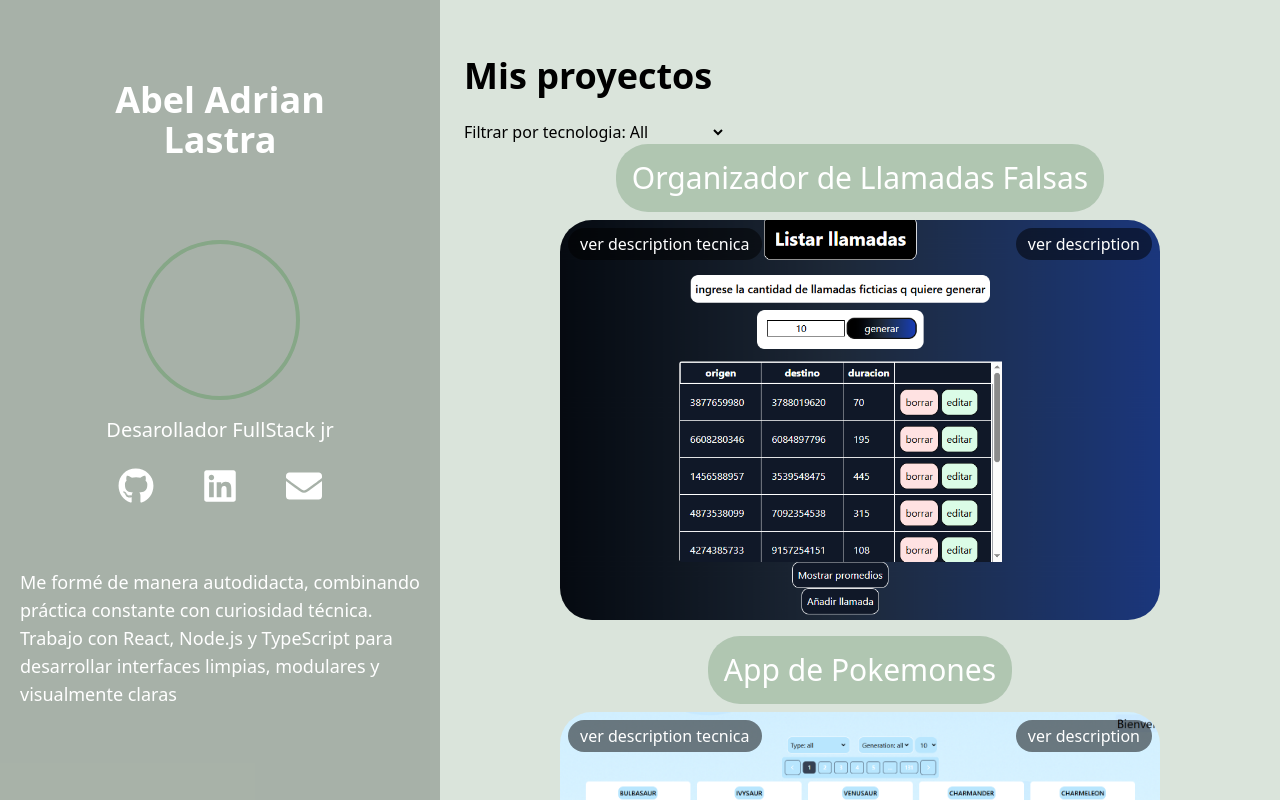
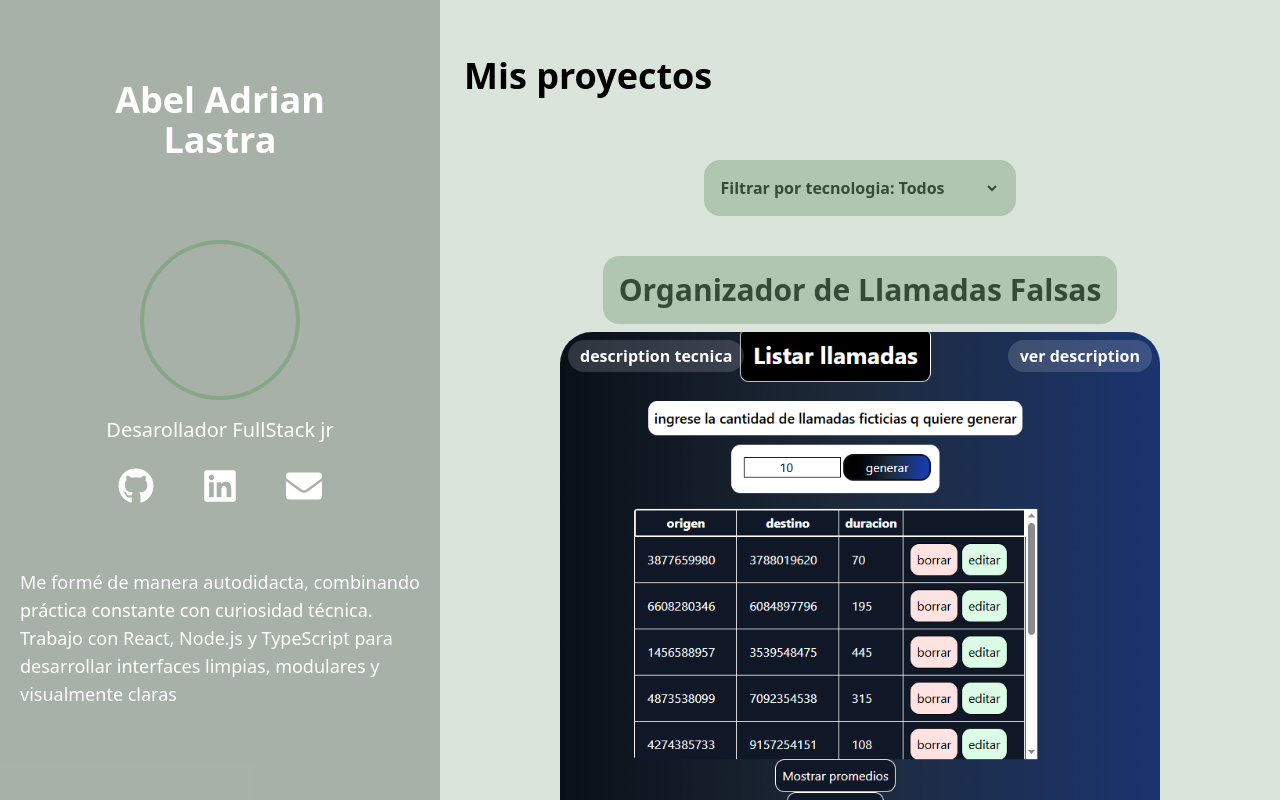
Before and after one commit to abellastra/Porfolio-, a React (Vite) app: page / in a window 1280 px wide. Built offline with nearby package versions, Linux system fonts and the light colour scheme.

Commit message:
se modificaron los estilos y las descripcines

```diff
--- a/src/components/Filter.tsx
+++ b/src/components/Filter.tsx
@@ -1,29 +1,31 @@
 import { useState } from "react";
-function Filter() {
-  const [selectedTech, setSelectedTech] = useState("all");
 
+type props={
+  setTypeOfFilter:(value:string)=>void;
+}
+
+function Filter({ setTypeOfFilter}:props) {
   return (
-    <div>
+    <div className="flex justify-center font-bold bg-[#86a787]/50 max-w-[40vh] p-4 text-[#344c37ff]  rounded-2xl m-[5vh]">
       <label>
         Filtrar por tecnologia:
         <select
           onChange={(e: React.ChangeEvent<HTMLSelectElement>) => {
-            setSelectedTech(e.target.value);
+            setTypeOfFilter(e.target.value);
           }}
           name=""
           id=""
         >
-          <option value="react">All</option>
-
-          <option value="react">docker</option>
-          <option value="react">node_js</option>
+          <option value="all">Todos</option>
+          <option value="docker">docker</option>
+          <option value="node_js">node_js</option>
           <option value="react">react</option>
-          <option value="react">postgresql</option>
-          <option value="react">tailwind</option>
-          <option value="react">TypeScript</option>
-          <option value="react">JavaScript</option>
-          <option value="react">MySQL</option>
-          <option value="react">git</option>
+          <option value="postgresql">postgresql</option>
+          <option value="tailwind">tailwind</option>
+          <option value="typescript">TypeScript</option>
+          <option value="javascript">JavaScript</option>
+          <option value="mysql">MySQL</option>
+          <option value="git">git</option>
         </select>
       </label>
     </div>
--- a/src/components/StackTecnologies.tsx
+++ b/src/components/StackTecnologies.tsx
@@ -33,7 +33,7 @@ function StackTecnologies() {
           >
             <img
               key={index}
-              className="w-20 h-20 inline-block p-1 hover:w-30   transition-transform duration-300 hover:scale-150"
+              className="w-20 p-1 hover:w-30   transition-transform duration-300 hover:scale-150"
               src={tecno.icon}
               alt=""
             />
--- a/src/components/proyectCard.tsx
+++ b/src/components/proyectCard.tsx
@@ -1,11 +1,17 @@
-import { useState } from "react";
+import { useEffect, useState } from "react";
+
+type Tech = {
+  name: string;
+  img: string;
+};
 type Props = {
   title: string;
   description: string;
   descriptionTecnic: string;
-  tech: string[];
+  tech:Tech[]
   img: string;
   linkGitHub: string;
+
 };
 
 function ProyectCard({
@@ -18,20 +24,21 @@ function ProyectCard({
 }: Props) {
   const [descripcionStatus, setDescripcionStatus] = useState(false);
   const [descripionTecnicStatus, setDescripionTecnicStatus] = useState(false);
+
+
   return (
     <div className="flex flex-col justify-center items-center text-white ">
-      <h2 className="bg-[#86a787]/50 rounded-4xl text-lg md:text-3xl p-[2px] md:p-4 mb-2">
+      <h2 className="bg-[#86a787]/50 font-bold text-[#344c37ff] rounded-2xl text-lg md:text-3xl p-[2px] md:p-4 mb-2">
         {title}
       </h2>
 
-      <div className=" flex w-full max-w-[600px] h-[300px] md:h-[400px] relative">
-        {/* <div className="flex w-[20vh] sm:w-[30vh] md:w-[60vh] h-[300px] md:h-[400px] relative"> */}
+      <div className=" flex w-full max-w-[600px] h-[300px] md:h-[500px] relative">
         <button
           onClick={() => {
             setDescripcionStatus((prev) => !prev);
             setDescripionTecnicStatus(false);
           }}
-          className=" hover:bg-[rgb(0,0,0 )] absolute top-2 right-2 text-white z-20 bg-black/50 rounded-full px-3 hover:scale-110  py-1 hover:shadow-[0_0_20px_#22c55e] transition-transform duration-300"
+          className=" hover:bg-[#023f063f]  hover:text-black font-bold absolute top-2 right-2 text-white z-20 bg-[#e3e3f12b] rounded-full px1 md:px-3 hover:scale-110  py-1 hover:shadow-[0_0_20px_#22c55e] transition-transform duration-300"
         >
           {descripcionStatus ? "Ocultar description" : "ver description"}
         </button>
@@ -39,39 +46,56 @@ function ProyectCard({
           onClick={() => {
             setDescripionTecnicStatus((prev) => !prev);
             setDescripcionStatus(false);
+            console.log(descripcionStatus);
           }}
-          className=" hover:bg-[rgb(0,0,0 )] absolute top-2 left-2 text-white z-20 bg-black/50 rounded-full px-3 hover:scale-110  py-1 hover:shadow-[0_0_20px_#22c55e] transition-transform duration-300"
+          className=" hover:bg-[#023f063f] hover:text-black  font-bold absolute top-2 left-2 text-white z-20 bg-[#e3e3f12b] rounded-full px-3 hover:scale-110  py-1 hover:shadow-[0_0_20px_#22c55e] transition-transform duration-300"
         >
-          {descripcionStatus
+          {descripionTecnicStatus
             ? "Ocultar description"
-            : "ver description tecnica "}
+            : " description tecnica"}
         </button>
         {!descripcionStatus && !descripionTecnicStatus && (
-          // <div className="bg-[#86a787]/60 w-[40vh]  sm:w-[60vh] h-full overflow-hidden hover:shadow-[0_0_20px_#22c55e]">
-          <a href={linkGitHub} target="_blank">
+          <a
+            className="flex justify-center items-center"
+            href={linkGitHub}
+            target="_blank"
+          >
             <img
               className="h-full w-full object-cover transition-transform rounded-4xl duration-300 hover:scale-110"
               src={img}
               alt="foto"
             />
           </a>
-          // </div>
         )}
         {descripcionStatus && (
-          <div className=" flex flex-col bg-[#86a787]/60  w-full  p-4 h-full justify-center items-center mb-4  rounded-4xl  overflow-y-auto">
-            <h5 className="w-full  flex justify-center text-xl pb-4">
+          <div className=" flex flex-col bg-[#86a787]/60 mt-4 items-center w-full  p-4 h-full  items-center  mb-4  rounded-4xl  overflow-y-auto">
+            <h5
+              className="w-full text-[#344c37ff] font-bold
+ text-2xl pb-4"
+            >
               {description}
             </h5>
-            <div className=" grid  grid-cols-6 justify-center mt-1 ">
+          </div>
+        )}
+
+        {descripionTecnicStatus && (
+          <div className=" flex font-bold text-[#344c37ff] flex-col bg-[#86a787]/80 w-full h-full  items-center   rounded-4xl  overflow-y-auto  hover:scale-105  transition duration-600 ease-in-out ">
+            <h5 className="w-full pr-10 pl-10 pt-12 flex justify-center text-xl  hover:z-29 whitespace-pre-line ">
+              {descriptionTecnic}
+            </h5>
+            <h4 className="whitespace-pre-line text-sm p-4"></h4>
+            <h1 className="text-2xl">Tecnologias implementadas</h1>
+
+            <div className=" grid  grid-cols-6  mt-1 ">
               {tech.map((t, i) => (
                 <div
-                  className="bg-[#86a787] w-[5vh] m-2 p-1 hover:scale-150 hover:shadow-[0_0_20px_#22c55e]  max-w[10vh]   rounded-3xl"
+                  className="bg-[#86a787] w-[5vh] m-2 p-1 hover:shadow-[0_0_20px_#22c55e]  max-w[10vh]   rounded-3xl"
                   key={i}
                 >
                   <img
                     className=" h-[5vh]
                    min-w[5vh]"
-                    src={t}
+                    src={t.img}
                     alt=""
                   />
                 </div>
@@ -79,8 +103,6 @@ function ProyectCard({
             </div>
           </div>
         )}
-
-        {descripionTecnicStatus && <h1>{descriptionTecnic }</h1>}
       </div>
     </div>
   );
--- a/src/components/proyects.tsx
+++ b/src/components/proyects.tsx
@@ -1,5 +1,5 @@
 import Filter from "../components/Filter";
-import {FilterOfTecnologi} from "../hook/FilterOfTecnologi";
+import { FilterOfTecnologi } from "../hook/FilterOfTecnologi";
 
 import ProyectsCard from "./proyectCard";
 import proyectLlamadaPNG from "../assets/proyecto-llamadas.png";
@@ -9,7 +9,7 @@ import react from "../assets/react.png";
 import ts from "../assets/ts.png";
 import mysql from "../assets/mysql.png";
 import js from "../assets/js.png";
-import {FaCss3} from "react-icons/fa";
+import { FaCss3 } from "react-icons/fa";
 import postgresql from "../assets/postgresql.png";
 import pokemonPng from "../assets/pokemon.png";
 import organizadorTareasPNG from "../assets/OrganizadorTareas.png";
@@ -17,6 +17,7 @@ import tatetiPNG from "../assets/tatetiPNG.png";
 import organizadorPrestamosPNG from "../assets/organizadorPrestamosPNG.png";
 import calculadoraPNG from "../assets/claculadoraPNG.png";
 import tailwind from "../assets/tailwind.png";
+import { useEffect, useState } from "react";
 
 function Proyects() {
   const proyects = [
@@ -25,9 +26,14 @@ function Proyects() {
       title: "Organizador de Llamadas Falsas",
       description:
         "Aplicación web full stack desarrollada para crear, editar y gestionar llamadas ficticias con datos validados y persistencia en base de datos MySQL. Este proyecto me permitió integrar mis conocimientos en React (frontend), Node.js y Express (backend), TypeScript y manejo de bases de datos, logrando un producto funcional y escalable.",
-      descriptionTecnic:
-        "El backend está desarrollado con Node.js, Express y MySQL. Todas las rutas (GET, POST, PUT, DELETE).Se implementan funcionalidades como Generación automática de llamadas ficticias con datos aleatorios (origen, destino, duración) Inserción manual de llamadas nuevas Edición y eliminación de registros existentes Cálculo de duración total y promedio Validación básica de datos (longitud de números, tipo de ID) La conexión con la base de datos se realiza mediante el cliente mysql2, y se combinan promesas con callbacks para manejar operaciones asincrónicas. Aunque el proyecto no está modularizado ni tipado en profundidad, se priorizó la funcionalidad y la claridad del flujo.Tecnologías: Node.js, Express, TypeScript, MySQL, mysql2 Estructura: Centralizada en index.ts, sin separación por capas Estado: Funcional y listo para refactorización futura Aprendizajes: Manejo de promesas y callbacks, validación manual, persistencia relacional, diseño de endpoints RESTful",
-      tech: [react, node_js, ts, mysql, tailwind],
+      descriptionTecnic: `Frontend: 🧩 Desarrollado con React y CSS plano, incluye componentes funcionales, diseño responsive y lógica de edición y eliminación.\n\n Backend: 🔧 Construido con Express y TypeScript, expone rutas REST (GET, POST, PUT, DELETE) para gestionar llamadas ficticias.\n\n Base de datos: 🐬 Modelo relacional en MySQL, con inserción manual y conexión mediante mysql2 usando promesas y callbacks.\n\n Arquitectura: 🧠 Front y back separados, con validación básica en ambos extremos y cálculo de duración total y promedio. Proyecto funcional, listo para modularizar y escalar.`,
+      tech: [
+        { name: "react", img: react },
+        { name: "node_js", img: node_js },
+        { name: "ts", img: ts },
+        { name: "mysql", img: mysql },
+        { name: "tailwind", img: tailwind },
+      ],
       img: proyectLlamadaPNG,
       linkGitHub:
         "https://github.com/abellastra/Organizador-de-llamadas-con-react",
@@ -37,10 +43,15 @@ function Proyects() {
       title: "App de Pokemones",
       description:
         "Aplicación colaborativa con login opcional. Usuarios autenticados pueden guardar favoritos en PostgreSQL. Muestra 20 pokemones desde una API externa, con filtros por tipo y generación. Incluye menú hamburguesa, cambio de tema, mensaje de bienvenida y cierre de sesión con confirmación. Enfocada en modularidad, experiencia visual y persistencia de datos. ",
-      descriptionTecnic:
-        "Aplicación web colaborativa desarrollada con React, Tailwind CSS, Node.js, TypeScript, PostgreSQL y Docker, enfocada en modularidad, experiencia visual y persistencia de datos. Consume una API externa para mostrar dinámicamente un listado de 20 Pokémon, con filtros por tipo y generación. El frontend incluye componentes reutilizables, menú hamburguesa, cambio de tema (dark/light), mensaje de bienvenida personalizado y cierre de sesión con confirmación. El login es opcional, pero los usuarios autenticados pueden guardar sus Pokémon favoritos en una base de datos PostgreSQL, gestionada desde el backend con Express. La aplicación está dockerizada para facilitar el despliegue y la integración entre servicios. Se aplicaron principios de accesibilidad visual, organización de imports, y separación de responsabilidades entre frontend, backend y persistencia. Este proyecto consolida habilidades en consumo de APIs, manejo de estados, autenticación, diseño responsive, y persistencia relacional en entornos productivos.",
-
-      tech: [react, tailwind, node_js, ts, postgresql, docker],
+      descriptionTecnic: `  Frontend: 🧩 Hecho con React + TypeScript, diseño responsive y filtros dinámicos por nombre, tipo y generación. Estilos con Tailwind CSS.\n\nBackend: ⚙️ API REST con Express + TypeScript, validación de parámetros, manejo de errores y endpoints escalables.\n\nBase de datos: 🐬 Modelo relacional en MySQL, con persistencia de Pokemones, tipos y estadísticas.\n\nArquitectura: 🧠 Front y back separados, validación en ambos extremos y paginación en respuestas. Ideal para practicar integración full stack y consumo de APIs con filtros avanzados.`,
+      tech: [
+        { name: "react", img: react },
+        { name: "tailwind", img: tailwind },
+        { name: "node_js", img: node_js },
+        { name: "ts", img: ts },
+        { name: "postgresql", img: postgresql },
+        { name: "docker", img: docker },
+      ],
       img: pokemonPng,
       linkGitHub: "https://github.com/abellastra/app-pokemon",
     },
@@ -49,9 +60,11 @@ function Proyects() {
       title: "Organizador de Tareas",
       description:
         "Aplicación sencilla hecha con React para gestionar tareas. Muestra el total y las completadas, permite agregar nuevas tareas, marcarlas como realizadas o eliminarlas. Tiene una estructura modular con carpetas por componente y estilos separados, siguiendo buenas prácticas de organización y escalabilidad.",
-      descriptionTecnic:
-        "Aplicación desarrollada con React y JavaScript, enfocada en la práctica de arquitectura modular y manejo de estado. Cada componente está organizado en su propia carpeta, con separación clara entre lógica, estructura y estilos. Se utilizaron hooks como useState para gestionar el estado local de las tareas, y se aplicó renderizado condicional para actualizar la interfaz en tiempo real. Los estilos están definidos en archivos CSS externos, aplicados con clases semánticas y coherentes. El proyecto sigue buenas prácticas de escalabilidad y legibilidad, sirviendo como base sólida para futuras extensiones como persistencia en localStorage o integración con backend.",
-      tech: [react, js], //css
+      descriptionTecnic: `Frontend: ⚛️ Desarrollado con React y JavaScript, con arquitectura modular, componentes organizados por lógica, estructura y estilos.?\n\n Estado: 🧠 Manejo con useState y renderizado condicional para actualizar la interfaz.\n\n Estilos: 🎨 Definidos en CSS externo, con clases semánticas y diseño limpio.\n\n Escalabilidad: 🚀 Base sólida para persistencia en localStorage o integración con backend.`,
+      tech: [
+        { name: "react", img: react },
+        { name: "js", img: js },
+      ], //css
       img: organizadorTareasPNG,
       linkGitHub: "https://github.com/abellastra/Organizador-de-tareas",
     },
@@ -60,9 +73,14 @@ function Proyects() {
       title: "Gestion de pestamos",
       description:
         "Aplicación web para gestionar préstamos, con sistema de login, acceso a dashboard y opciones para ver, crear y eliminar préstamos. Permite filtrar por estado (activos/inactivos) y cuenta con lógica completa de autenticación y manejo de datos  Arquitectura: frontend y backend separados, base de datos relacional ⚙️ Estado actual: funcional, pendiente de mejoras visuales",
-      descriptionTecnic:
-        "Aplicación web full stack desarrollada con React, TypeScript, Tailwind CSS, Node.js y MySQL, orientada a la gestión de préstamos con autenticación y persistencia de datos. La arquitectura está dividida en frontend y backend separados, conectados mediante una API REST. El sistema incluye login de usuarios, acceso a un dashboard privado y funcionalidades para visualizar, crear y eliminar préstamos. Se implementó lógica de filtrado por estado (activos/inactivos), validación de datos en ambos extremos y manejo seguro de sesiones. El frontend está construido con componentes reutilizables, diseño responsive y estilos definidos con Tailwind. El backend, desarrollado con Express y TypeScript, gestiona las operaciones CRUD sobre una base de datos relacional en MySQL. Aunque el sistema está funcional, se encuentra en proceso de mejora visual y refactorización para escalar la interfaz y optimizar la experiencia de usuario. Este proyecto consolida habilidades en integración full stack, autenticación, diseño de interfaces limpias y manejo de datos persistentes",
-      tech: [react, ts, tailwind, node_js, mysql],
+      descriptionTecnic: `Frontend:⚛️ desarrollado con React y TypeScript. Incluye diseño responsive, componentes reutilizables y filtros dinámicos. Estilos definidos con Tailwind CSS.\n\nBackend:⚙️ construido con Express y TypeScript. Expone una API REST con autenticación, validación de datos y operaciones CRUD sobre MySQL.\n\nBase de datos:🐬 modelo relacional en MySQL, con persistencia de usuarios y préstamos.\n\nArquitectura: frontend y backend separados, con validación en ambos extremos y manejo seguro de sesiones.`,
+      tech: [
+        { name: "react", img: react },
+        { name: "ts", img: ts },
+        { name: "tailwind", img: tailwind },
+        { name: "node_js", img: node_js },
+        { name: "mysql", img: mysql },
+      ],
       img: organizadorPrestamosPNG,
       linkGitHub: "https://github.com/abellastra/Organizador-prestamos-",
     },
@@ -71,9 +89,11 @@ function Proyects() {
       title: "Juego de TA TE TI",
       description:
         "Juego de TA TE TI desarrollado con React. Permite a dos jugadores turnarse para colocar sus símbolos (X y O) en una cuadrícula de 3x3. El juego detecta automáticamente al ganador o si hay un empate, y ofrece la opción de reiniciar la partida para jugar nuevamente.",
-      descriptionTecnic:
-        "Aplicación desarrollada con React , JavaScript y CSS, con estructura funcional pero aún no modularizada. Todo el código está contenido en un único archivo, incluyendo la lógica del juego, el manejo de estado y el renderizado de la interfaz. Se utilizó el hook useState para controlar el estado del tablero, los turnos y el resultado de la partida. La lógica para detectar ganador o empate está implementada mediante funciones internas, sin separación por carpetas ni componentes reutilizables. Los estilos se aplican desde archivos CSS simples, sin organización por módulos. Aunque cumple correctamente con su propósito, se reconoce como una oportunidad de mejora futura en términos de organización, separación de responsabilidades y escalabilidad. Este proyecto sirvió como práctica para implementar lógica de turnos, renderizado condicional y manejo de eventos en React, consolidando conceptos fundamentales en una aplicación sencilla.",
-      tech: [react, js], //css
+      descriptionTecnic: `Estado: 🧠 Lógica de turnos y renderizado condicional con useState\n\nEstructura: 📄 Código en un único archivo, sin modularización\n\nEstilos: 🎨 Definidos en CSS plano, aplicados con clases simples\n\nPropósito: 🧪 Aplicación funcional para practicar fundamentos de React y manejo de estado`,
+      tech: [
+        { name: "react", img: react },
+        { name: "js", img: js },
+      ], //css
       img: tatetiPNG,
       linkGitHub: "https://github.com/abellastra/TA-TE-TI",
     },
@@ -82,26 +102,46 @@ function Proyects() {
       title: "calculadora de interes compuesto",
       description:
         "Aplicación interactiva que permite calcular el crecimiento de una inversión aplicando interés compuesto. El usuario ingresa el monto inicial, el aporte mensual, la tasa de interés anual y la cantidad de años, y la calculadora devuelve el resultado acumulado.La estructura está organizada por carpetas con componentes reutilizables y estilos separados.",
-      descriptionTecnic:
-        "Aplicación desarrollada con React, JavaScript, Vite y CSS, con estructura modular basada en componentes funcionales. Cada componente está ubicado en su propia carpeta, con separación entre lógica, estilos y estructura visual. Se utilizó useState para gestionar el estado de los inputs y el resultado, y useEffect para recalcular automáticamente el valor acumulado ante cambios en los parámetros. La fórmula de interés compuesto está encapsulada en una función pura, que recibe los valores iniciales y devuelve el resultado final sin efectos secundarios. El proyecto incluye validación básica de entradas, renderizado condicional y manejo de eventos controlados. Los estilos están definidos en archivos CSS externos, aplicados mediante clases semánticas y organizadas por componente. El entorno de desarrollo con Vite permite una experiencia rápida, con recarga instantánea y optimización de build. Este proyecto consolida habilidades en lógica matemática aplicada, arquitectura de componentes, separación de responsabilidades y diseño de interfaces interactivas con React.",
-
-      tech: [react, js], //, "CSS","vite"
+      descriptionTecnic: ` Frontend: ⚛️ Desarrollado con React, TypeScript y Vite, con arquitectura modular, componentes organizados por lógica, estilos y estructura. Estilos definidos en CSS plano.\n\nEstado: 🧠 Manejo con useState y actualización automática con useEffect.\n\nLógica: 📐 Cálculo de interés compuesto mediante función pura, con validación básica y eventos controlados.\n\nArquitectura: ⚡ Proyecto enfocado en lógica matemática, arquitectura de componentes y experiencia de desarrollo optimizada con Vite.`,
+      tech: [
+        { name: "react", img: react },
+        { name: "js", img: js },
+      ], //, "CSS","vite"
       img: calculadoraPNG,
       linkGitHub:
         "https://github.com/abellastra/calculadora-de-interes-compuesto-",
     },
   ];
-  FilterOfTecnologi(proyects, "react");
+  const [typoOfFilter, setTypeOfFilter] = useState<string>("");
+  const [projectsFiltrado, setProjectsFiltrado] = useState<object[]>([]);
+
+  useEffect(() => {
+    const projects = FilterOfTecnologi(proyects, typoOfFilter);
+    if(proyects){
+    setProjectsFiltrado(projects);
+    }
+  }, [typoOfFilter]);
+
+  console.log(projectsFiltrado);
+
   return (
     <section className="min-h-screen w-full ">
       <div className="w-full max-w-4xl flex flex-col py-8">
         <div>
           <h2 className="text-4xl font-bold mb-6">Mis proyectos</h2>
-          <Filter  />
+          <div className="flex justify-center ">
+            {" "}
+            <Filter setTypeOfFilter={setTypeOfFilter} />
+          </div>
         </div>
 
         <div className="flex flex-col items-center gap-4">
-          {proyects && proyects.map((p, i) => <ProyectsCard key={i} {...p} />)}
+          {(typoOfFilter && projectsFiltrado.length > 0
+            ? projectsFiltrado
+            : proyects
+          ).map((p, i) => (
+            <ProyectsCard key={i} {...p} />
+          ))}
         </div>
       </div>
     </section>
```
Also changed, not shown: src/hook/FilterOfTecnologi.tsx (+19 -22 lines).
